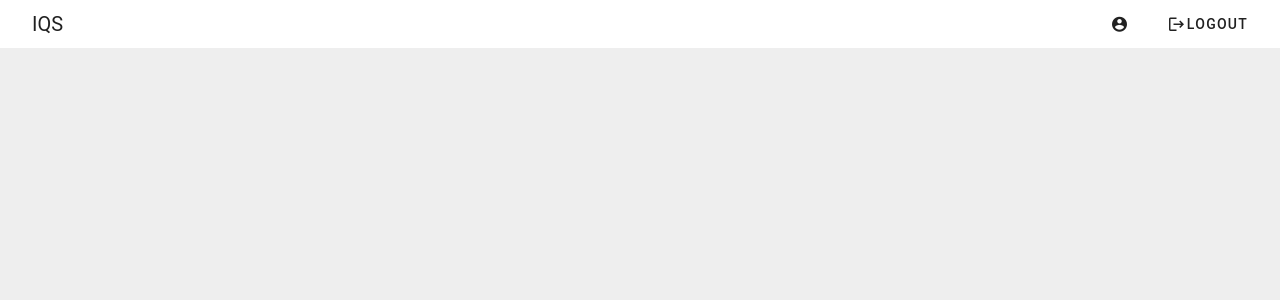
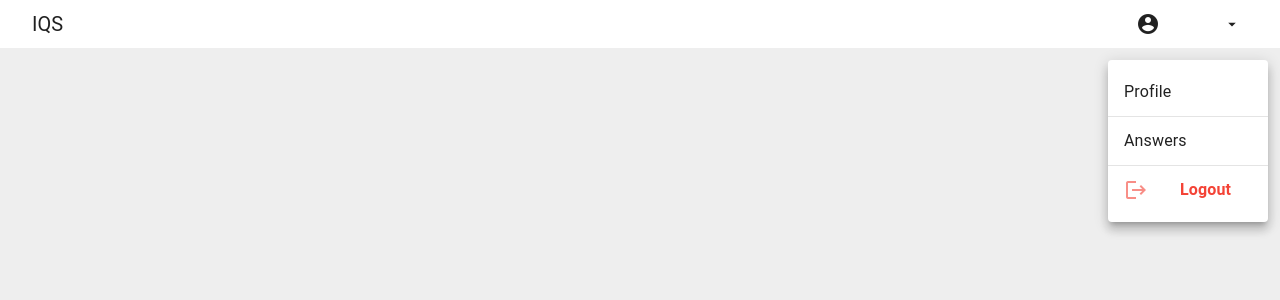
Before and after one commit to duchchamroeurn/interactive-quiz-system-front-end, a Vue app: page /user in a window 1280 px wide. Both pictures are taken after a click on the button 1119 px from the left and 24 px from the top of the page. Shown: the top 300 px of the page. Built offline with nearby package versions, Linux system fonts and the light colour scheme; a small style sheet from the web is missing.

Commit message:
feat: enhance user interface for quiz answering with improved layout and navigation

```diff
--- a/src/pages/user/index.vue
+++ b/src/pages/user/index.vue
@@ -3,14 +3,50 @@
     <v-app-bar class="px-3" density="compact" flat>
       <v-toolbar-title>IQS</v-toolbar-title>
       <v-spacer />
-      <v-btn text>
-        <v-icon left>mdi-account-circle</v-icon>
-        {{ userName }}
-      </v-btn>
-      <v-btn text @click="logout">
-        <v-icon left>mdi-logout</v-icon>
-        Logout
-      </v-btn>
+      <v-menu
+        offset-y
+      >
+        <template #activator="{ props }">
+          <v-list v-bind="props">
+            <v-list-item
+              :append-icon="mdi-account-circle"
+              :title="userName"
+            >
+              <template #prepend>
+                <v-btn
+                  icon="mdi-account-circle"
+                  variant="text"
+                />
+              </template>
+              <template #append>
+                <v-btn
+                  icon="mdi-menu-down"
+                  size="small"
+                  variant="text"
+                />
+              </template>
+            </v-list-item>
+          </v-list>
+        </template>
+        <v-list>
+          <v-list-item link to="/profile">
+            <v-list-item-title>Profile</v-list-item-title>
+          </v-list-item>
+          <v-divider />
+          <v-list-item link to="/answer">
+            <v-list-item-title>Answers</v-list-item-title>
+          </v-list-item>
+          <v-divider />
+          <v-list-item @click="logout">
+            <template #prepend>
+              <v-icon color="red" icon="mdi-logout" />
+            </template>
+            <template #title>
+              <h4 class="text-red">Logout</h4>
+            </template>
+          </v-list-item>
+        </v-list>
+      </v-menu>
     </v-app-bar>
 
     <v-main class="bg-grey-lighten-3">
--- a/src/pages/user/index/answer/index.vue
+++ b/src/pages/user/index/answer/index.vue
@@ -1,6 +1,8 @@
 <template>
-  <v-container>
-    <v-card v-if="quizSession" class="pa-6" elevation="8">
+  <v-container class="py-8">
+    <v-row justify="center">
+      <v-col cols="12" md="8">
+        <v-card v-if="quizSession" class="pa-6 mb-8">
           <v-card-title class="text-h4 text-center mb-4">{{ quizSession.quiz.title }}</v-card-title>
           <v-card-subtitle class="text-center text-body-1 mb-4">{{ quizSession.quiz.description }}</v-card-subtitle>
 
@@ -11,7 +13,7 @@
             <span class="text-h5 text-info font-weight-bold">Time Left: {{ formattedTimeLeft }}</span>
           </div>
 
-      <v-card class="pa-4 mb-6" outlined>
+          <v-card class="pa-4 mb-6" flat>
             <v-card-title class="text-h5 primary--text">
               Question {{ currentQuestionIndex + 1 }} / {{ quizSession.quiz.questions.length }}
             </v-card-title>
@@ -83,10 +85,12 @@
           </v-card-actions>
         </v-card>
 
-    <v-card v-else class="pa-6 text-center" elevation="8">
+        <v-card v-else class="pa-6 text-center">
           <v-progress-circular color="primary" indeterminate size="64" />
           <p class="mt-4 text-h6">Loading Quiz Session...</p>
         </v-card>
+      </v-col>
+    </v-row>
 
     <v-dialog v-model="quizEndedDialog" max-width="500" persistent>
       <v-card>
@@ -355,28 +359,12 @@
   });
 </script>
 
-<style scoped>
-/* Scoped styles */
-.v-card-title.text-h4 {
-  color: #1a237e; /* Deep blue */
-}
-
-.v-card-subtitle.text-body-1 {
-  color: #424242;
-}
-
-.primary--text {
-  color: #1976d2 !important; /* Vuetify default primary blue */
-}
-
-.v-card-actions .v-btn {
-  min-width: 120px; /* Give buttons a consistent width */
-}
-</style>
-<route lang="json">{
+<route lang="json">
+{
   "meta": {
     "title": "Submit Answers",
     "requiresAuth": true,
     "isAdmin": false
   }
-}</route>
+}
+</route>
```
Lines whose indentation alone changed are shown as unchanged.
